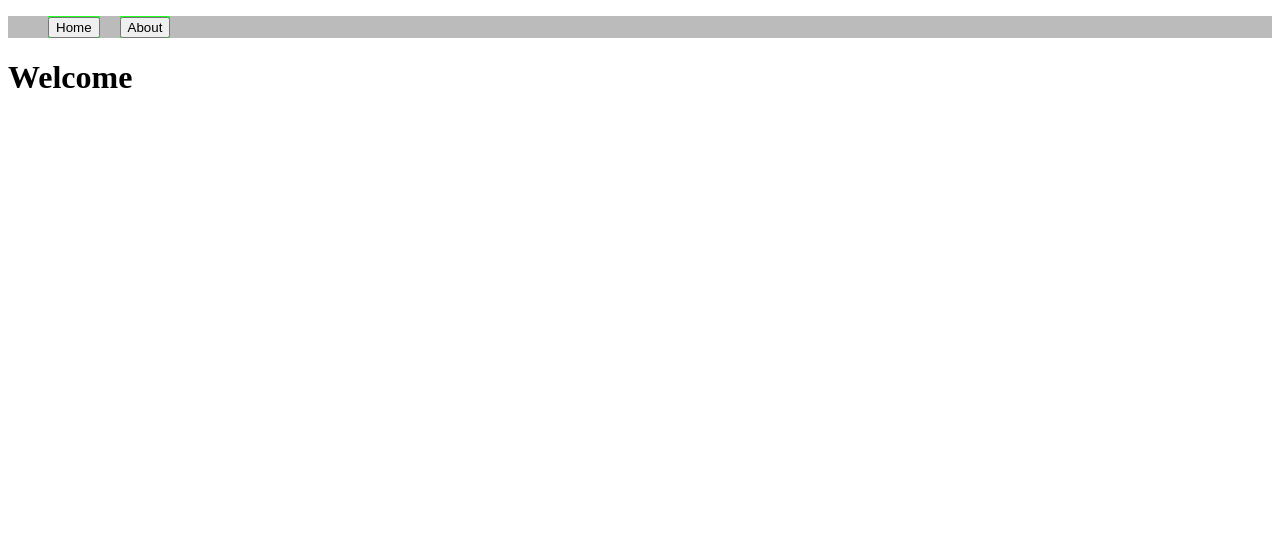
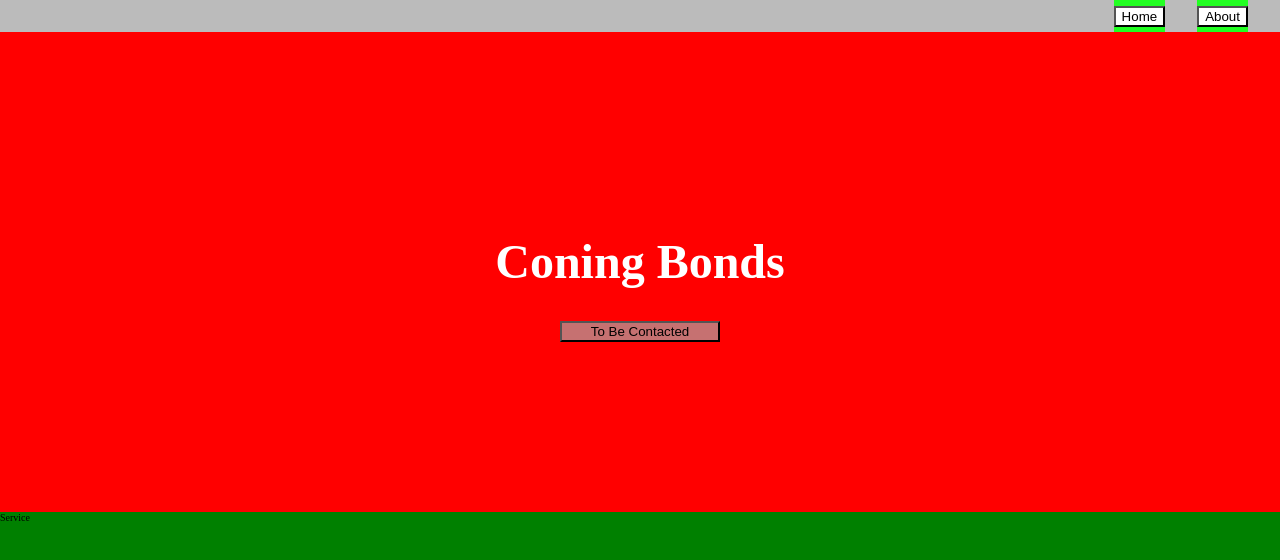
Before and after one commit to ShaneECDavis/NextJS, a Next.js app: page / in a window 1280 px wide. Shown: the top 560 px of the page. Built offline with nearby package versions, Linux system fonts and the light colour scheme.

Commit message:
stock index page coming together

```diff
--- /dev/null
+++ b/components/Jumbotron.js
@@ -0,0 +1,41 @@
+import react from 'react'
+import styled from 'styled-components'
+
+
+const Jumbotron = (props)=> {
+  console.log(props)
+
+
+ return  (<Jumbo>
+
+  <Title>Coning Bonds</Title>
+  <Button> To Be Contacted </Button>
+ </Jumbo>)
+
+}
+
+export default Jumbotron
+
+
+const Jumbo = styled.div`
+  height: 30rem;
+  width: 100%;
+  background-color: red;
+  color: white;
+  align-items: center;
+  justify-content: center;
+  display: flex;
+  flex-direction: column;
+`
+
+const Title = styled.h1`
+    color: #fff;
+    width:20rem;
+    text-align: center;
+    font-size: 3rem;
+`
+
+const Button = styled.button`
+      width: 10rem;
+      background-color: #aaaa
+`
--- a/components/Navbar.js
+++ b/components/Navbar.js
@@ -5,10 +5,9 @@ const Navbar = ()=> (
 
   <Nav>
     <ul>
-      <li><Link href="/"><button>Home</button></Link></li>
-      <li><Link href="/about"><button>About</button></Link></li>
+      <li><Link href="/"><Button>Home</Button></Link></li>
+      <li><Link href="/about"><Button>About</Button></Link></li>
     </ul>
-
   </Nav>
 )
 
@@ -16,22 +15,29 @@ export default Navbar
 
 
 const Nav = styled.div`
+
    ul{
         background: #bbb;
+        margin: 0;
         color: #2f2f;
         list-style: none;
+        height: 2rem;
         display: flex;
+        justify-content: flex-end;
+
    }
 
       ul li {
         background: #2f2f;
-        font-size: 18px;
-        margin-right: 20px;
-      }
-      ul li a {
-        color: #2f2f;
-        text-decoration: none;
+        font-size: 1.8rem;
+        margin-right: 2rem;
+        padding: 0;
+        display: flex;
+        align-items: center;
       }
 
 
 `
+const Button = styled.button`
+      background-color: #fff;
+`
--- /dev/null
+++ b/components/ServicesSection.js
@@ -0,0 +1,20 @@
+import react from 'react'
+import styled from 'styled-components'
+
+
+const ServicesSection = () => (
+
+  <Section>
+
+    Service
+  </Section>
+
+)
+
+export default ServicesSection
+
+
+const Section = styled.div`
+    height: 30rem;
+    background-color: green;
+`
--- /dev/null
+++ b/components/index.js
@@ -0,0 +1,3 @@
+export {default as Navbar} from './Navbar'
+export {default as Jumbotron} from './Jumbotron'
+export {default as ServicesSection} from './ServicesSection'
--- a/pages/_document.js
+++ b/pages/_document.js
@@ -1,6 +1,7 @@
 import Document, { Head, Main, NextScript } from 'next/document';
 // Import styled components ServerStyleSheet
 import { ServerStyleSheet } from 'styled-components';
+import styled from 'styled-components'
 
 export default class MyDocument extends Document {
   static getInitialProps({ renderPage }) {
@@ -21,7 +22,7 @@ export default class MyDocument extends Document {
 
   render() {
     return (
-      <html>
+      <Html>
         <Head>
           <title>My page</title>
           {/* Step 5: Output the styles in the head  */}
@@ -31,7 +32,14 @@ export default class MyDocument extends Document {
           <Main />
           <NextScript />
         </body>
-      </html>
+      </Html>
     );
   }
 }
+
+
+const Html = styled.body`
+  margin: 0;
+  padding: 0;
+  font-size: 62.5%;
+`
--- a/pages/index.js
+++ b/pages/index.js
@@ -1,10 +1,12 @@
 
-import Navbar from '../components/Navbar'
+import  { Navbar, Jumbotron, ServicesSection } from '../components/'
 
 const Index = () => (
   <div>
-    <Navbar />
-    <h1>Welcome </h1>
+    <Navbar/>
+
+    <Jumbotron/>
+    <ServicesSection/>
   </div>
 )
 
```
